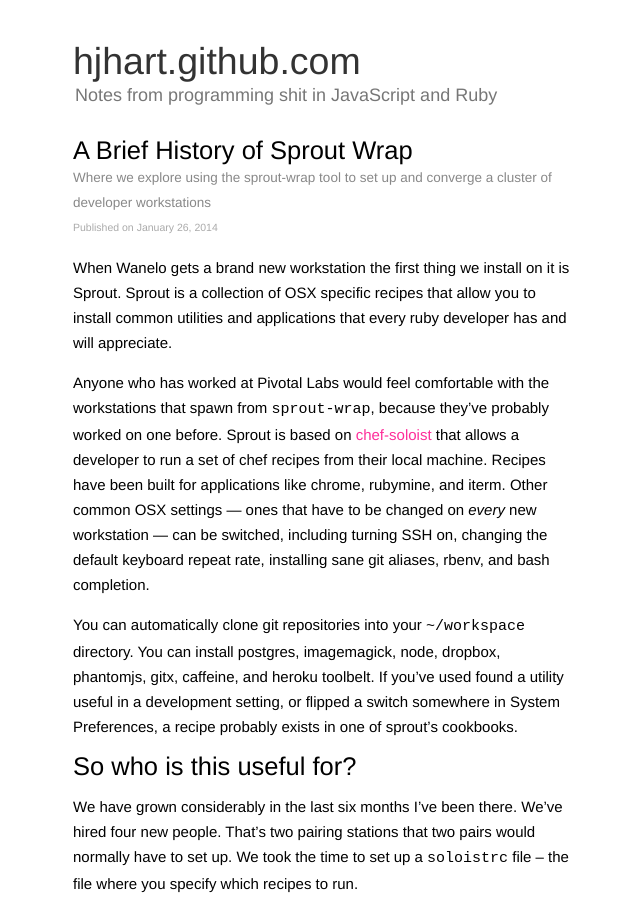
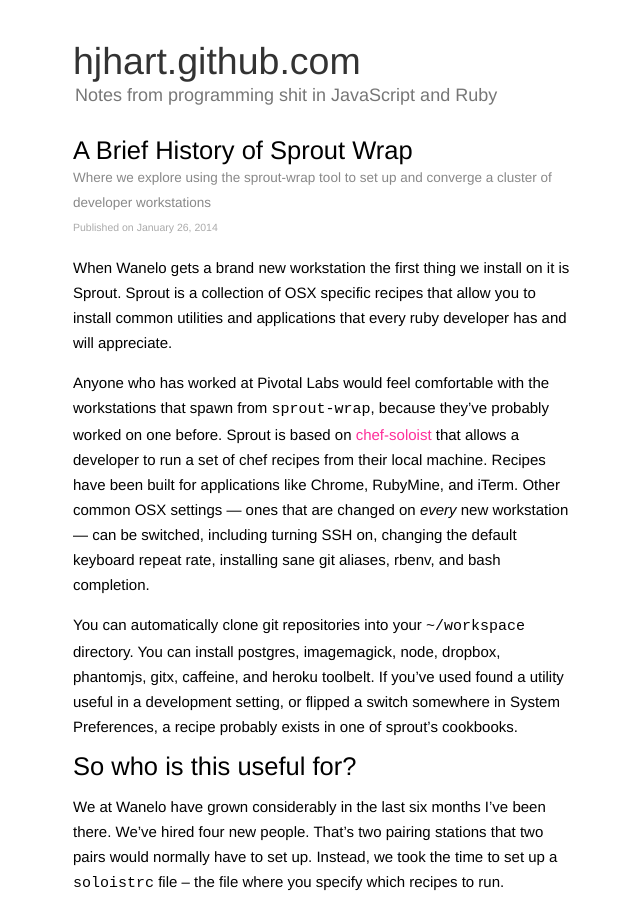
Before and after one commit to hjhart/hjhart.blog, a Jekyll site: the page built from _posts/2014-01-26-a-brief-history-of-sprout-wrap.markdown, in a window 1280 px wide and 900 px high. Shown: the whole window, without its empty margins (236-876 px from the left). Built offline with Jekyll 4.4.1, drawn with Linux system fonts in a browser that asks for light colours; some of the changed text lies outside the part shown.

Commit message:
Formatting, and cowsay.

```diff
--- a/_posts/2014-01-26-a-brief-history-of-sprout-wrap.markdown
+++ b/_posts/2014-01-26-a-brief-history-of-sprout-wrap.markdown
@@ -6,13 +6,13 @@ summary: "Where we explore using the sprout-wrap tool to set up and converge a c
 
 When Wanelo gets a brand new workstation the first thing we install on it is Sprout. Sprout is a collection of OSX specific recipes that allow you to install common utilities and applications that every ruby developer has and will appreciate.
 
-Anyone who has worked at Pivotal Labs would feel comfortable with the workstations that spawn from `sprout-wrap`, because they've probably worked on one before. Sprout is based on [chef-soloist](https://github.com/mkocher/soloist) that allows a developer to run a set of chef recipes from their local machine. Recipes have been built for applications like chrome, rubymine, and iterm. Other common OSX settings — ones that have to be changed on *every* new workstation — can be switched, including turning SSH on, changing the default keyboard repeat rate, installing sane git aliases, rbenv, and bash completion.
+Anyone who has worked at Pivotal Labs would feel comfortable with the workstations that spawn from `sprout-wrap`, because they've probably worked on one before. Sprout is based on [chef-soloist](https://github.com/mkocher/soloist) that allows a developer to run a set of chef recipes from their local machine. Recipes have been built for applications like Chrome, RubyMine, and iTerm. Other common OSX settings — ones that are changed on *every* new workstation — can be switched, including turning SSH on, changing the default keyboard repeat rate, installing sane git aliases, rbenv, and bash completion.
 
 You can automatically clone git repositories into your `~/workspace` directory. You can install postgres, imagemagick, node, dropbox, phantomjs, gitx, caffeine, and heroku toolbelt. If you've used found a utility useful in a development setting, or flipped a switch somewhere in System Preferences, a recipe probably exists in one of sprout's cookbooks.
 
 ## So who is this useful for?
 
-We have grown considerably in the last six months I've been there. We've hired four new people. That's two pairing stations that two pairs would normally have to set up. We took the time to set up a `soloistrc` file – the file where you specify which recipes to run.
+We at Wanelo have grown considerably in the last six months I've been there. We've hired four new people. That's two pairing stations that two pairs would normally have to set up. Instead, we took the time to set up a `soloistrc` file – the file where you specify which recipes to run.
 
 Here's a snippet from a standard `soloistrc` file:
 
@@ -44,9 +44,7 @@ At Wanelo we wrote a recipe that runs `bundle install` and sets up our developme
 
 Sprout-wrap has the benefit of following chef's principals and requires recipes to be idempotent. So when a developer includes the recipes that, for instance, installs `cowsay`, going forward each workstation will now have cowsay. Which means every developer is happy to work on any workstation. Because, hey, now you have cowsay on every workstation.
 
-     ________
     < Moo. >
-     --------
             \   ^__^
              \  (oo)\_______
                 (__)\       )\/\
```
